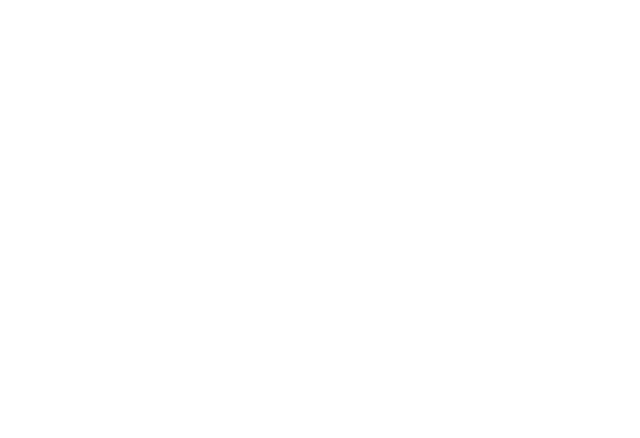
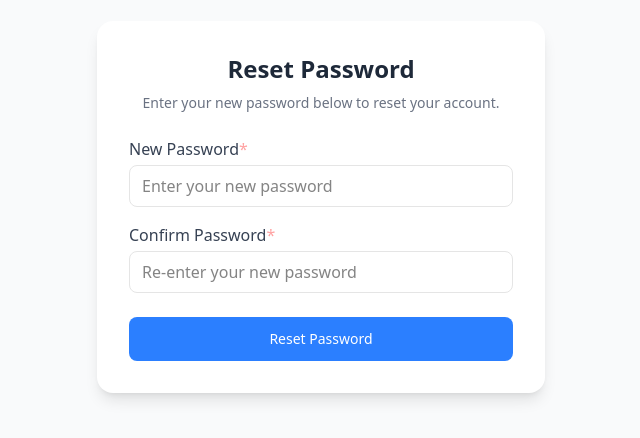
Before and after one commit to Hasnaint037/demo-social-media-frontend-vite, a React (Vite) app: page / in a window 1280 px wide. Shown: the part 1793-2231 px from the top of the page, without its empty margins (319-959 px from the left). Before the commit the page ends 1600 px from the top, so only its background shows below. Built offline with nearby package versions, Linux system fonts and the light colour scheme.

Commit message:
add reset password component

```diff
--- a/src/App.tsx
+++ b/src/App.tsx
@@ -1,4 +1,5 @@
 import ForgotPassword from "./screens/auth/forgotPassword/forgotPassword"
+import ResetPassword from "./screens/auth/forgotPassword/ResetPassword"
 import Signup from "./screens/auth/signupLogin"
 
 function App() {
@@ -6,6 +7,7 @@
     <div>
       <Signup/>
       <ForgotPassword/>
+      <ResetPassword/>
     </div>
   )
 }
--- a/src/screens/auth/forgotPassword/ForgotPassword.tsx
+++ b/src/screens/auth/forgotPassword/ForgotPassword.tsx
@@ -46,7 +46,7 @@
             }}
           />
 
-          <Button type="submit" className="w-full h-11">
+          <Button type="submit" className="mt-2">
             Send Reset Link
           </Button>
         </form>
@@ -54,7 +54,6 @@
         <p className="text-center text-sm text-gray-600 mt-4">
           Remember your password?{" "}
           <span
-            // href="/login"
             className="text-blue-500 font-medium hover:underline"
           >
             Login
--- /dev/null
+++ b/src/screens/auth/forgotPassword/ResetPassword.tsx
@@ -0,0 +1,76 @@
+import { Button } from "@/components/ui/button";
+import { Input } from "@/components/ui/input";
+import { useForm } from "react-hook-form";
+
+interface ResetPasswordFormValues {
+  newPassword: string;
+  confirmPassword: string;
+}
+
+function ResetPassword() {
+  const form = useForm<ResetPasswordFormValues>({
+    defaultValues: {
+      newPassword: "",
+      confirmPassword: "",
+    },
+  });
+
+  const onSubmit = (data: ResetPasswordFormValues) => {
+    console.log("Password reset data:", data);
+  };
+
+  return (
+    <div className="min-h-screen flex items-center justify-center bg-gray-50 px-4">
+      <div className="w-full max-w-md bg-white rounded-2xl shadow-lg p-8">
+        <h2 className="text-2xl font-semibold text-center text-gray-800 mb-2">
+          Reset Password
+        </h2>
+        <p className="text-center text-gray-500 mb-6 text-sm">
+          Enter your new password below to reset your account.
+        </p>
+
+        <form
+          onSubmit={form.handleSubmit(onSubmit)}
+          className="flex flex-col gap-4"
+        >
+          {/* New Password */}
+          <Input
+            form={form}
+            label="New Password"
+            registerName="newPassword"
+            type="password"
+            required
+            placeholder="Enter your new password"
+            registerOptions={{
+              minLength: {
+                value: 6,
+                message: "Password must be at least 6 characters long",
+              },
+            }}
+          />
+
+          {/* Confirm Password */}
+          <Input
+            form={form}
+            label="Confirm Password"
+            registerName="confirmPassword"
+            type="password"
+            required
+            placeholder="Re-enter your new password"
+            registerOptions={{
+              validate: (value) =>
+                value === form.getValues("newPassword") ||
+                "Passwords do not match",
+            }}
+          />
+
+          <Button type="submit" className="mt-2">
+            Reset Password
+          </Button>
+        </form>
+      </div>
+    </div>
+  );
+}
+
+export default ResetPassword;
```
